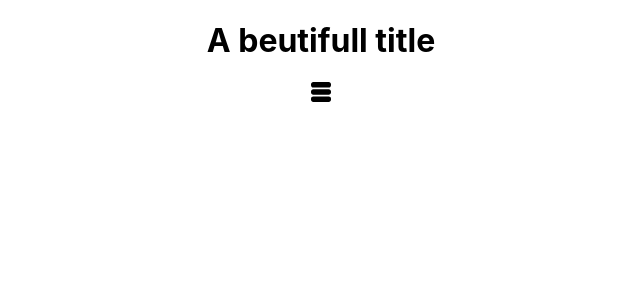
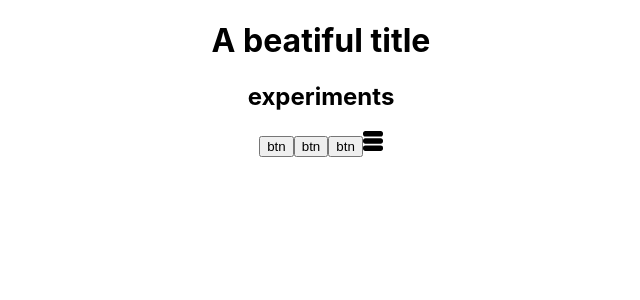
Before and after one commit to prod-astri/pfl_react_test, a React (Create React App) app: page / in a window 1280 px wide. Shown: the top 300 px of the page, without its empty margins (319-959 px from the left). Built offline with nearby package versions, Linux system fonts and the light colour scheme.

Commit message:
add header

```diff
--- a/src/App.js
+++ b/src/App.js
@@ -2,18 +2,13 @@ import './App.css';
 
 // to use svg in React you need to
 // - minify the file https://www.svgminify.com/
-// or - more convoluted wys https://blog.logrocket.com/how-to-use-svgs-in-react/
-import burger from "./assets/burger.svg"
-
-const theId = 'title'
-const title = <h1 id={theId}>A beutifull title</h1>
+// or - more convoluted ways https://blog.logrocket.com/how-to-use-svgs-in-react/
+import Header from './components/Header';
 
 function App() {
   return (
     <div className="App">
-      { title }
-      <img src={burger} alt='menu icon' style={{width: '20px'}}/>
-
+      <Header/>
     </div>
   );
 }
--- a/src/components/header.js
+++ b/src/components/header.js
@@ -0,0 +1,20 @@
+import burger from "../assets/burger.svg"
+
+function Header() {
+    return (
+        <header>
+            <div>
+                <h1>A beatiful title</h1>
+                <h2>experiments</h2>
+
+                <button>btn</button>
+                <button>btn</button>
+                <button>btn</button>
+
+                <img src={burger} alt='menu icon' style={{ width: '20px' }} />
+            </div>
+        </header>
+    )
+};
+
+export default Header;
```
